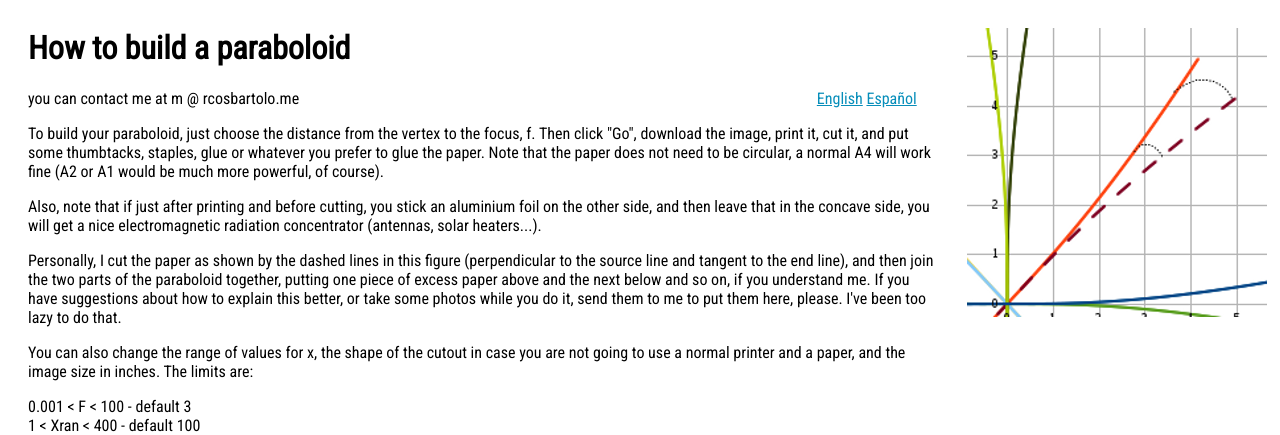
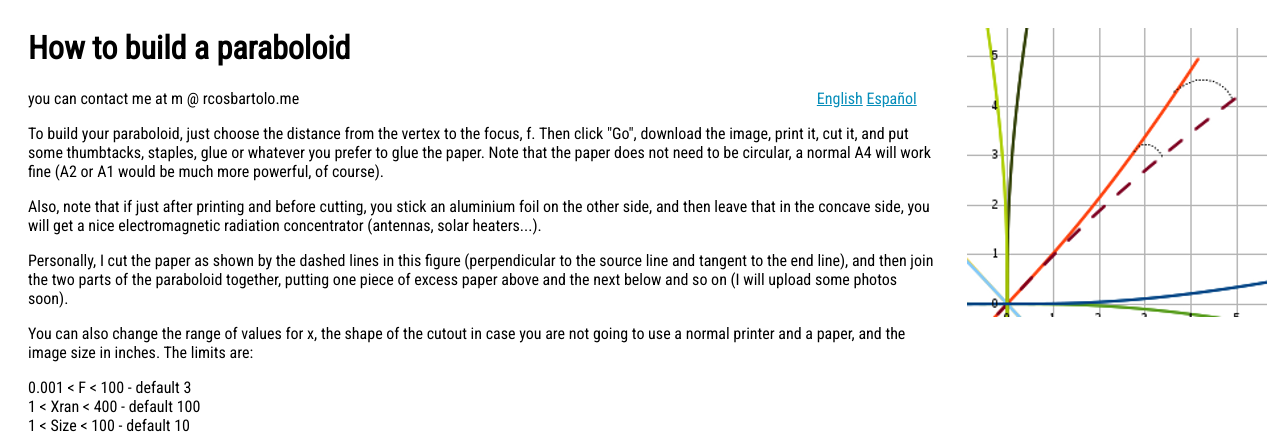
Before and after one commit to e/paraboloid, a Django app: page /paraboloid/ in a window 1280 px wide. Shown: the top 435 px of the page. Run offline with Django 3.2, Linux system fonts and the light colour scheme; parts of the project's set-up code (start-up, migrations or seed data) failed here and were passed over.

Commit message:
home changed

```diff
--- a/paraboloid/templates/home.html
+++ b/paraboloid/templates/home.html
@@ -38,7 +38,7 @@
         Then click "Go", download the image, print it, cut it, and put some thumbtacks, staples, glue or whatever you prefer to glue the paper.
         Note that the paper does not need to be circular, a normal A4 will work fine (A2 or A1 would be much more powerful, of course).{% endblocktrans %}</p>
         <p>{% trans "Also, note that if just after printing and before cutting, you stick an aluminium foil on the other side, and then leave that in the concave side, you will get a nice electromagnetic radiation concentrator (antennas, solar heaters...)." %}</p>
-        <p>{% trans "Personally, I cut the paper as shown by the dashed lines in this figure (perpendicular to the source line and tangent to the end line), and then join the two parts of the paraboloid together, putting one piece of excess paper above and the next below and so on, if you understand me. If you have suggestions about how to explain this better, or take some photos while you do it, send them to me to put them here, please. I've been too lazy to do that." %}</p>
+        <p>{% trans "Personally, I cut the paper as shown by the dashed lines in this figure (perpendicular to the source line and tangent to the end line), and then join the two parts of the paraboloid together, putting one piece of excess paper above and the next below and so on (I will upload some photos soon)." %}</p>
         <p>{% trans "You can also change the range of values for x, the shape of the cutout in case you are not going to use a normal printer and a paper, and the image size in inches. The limits are:" %}</p>
         <div id="limits">
         0.001 &lt; F &lt; 100 - {% trans "default" %} 3<br />
```
